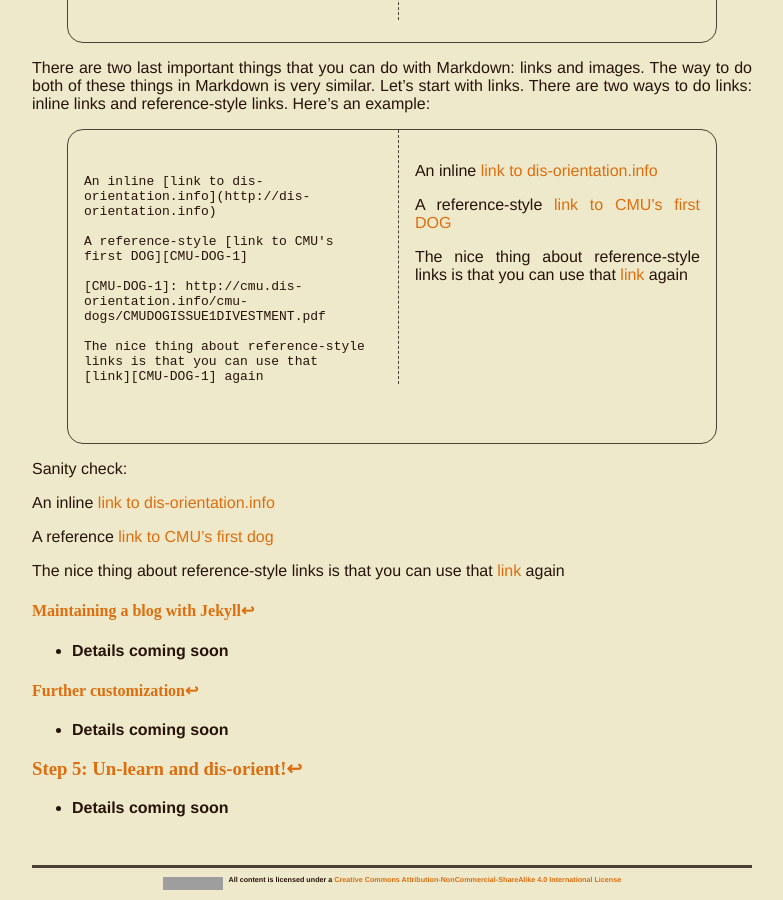
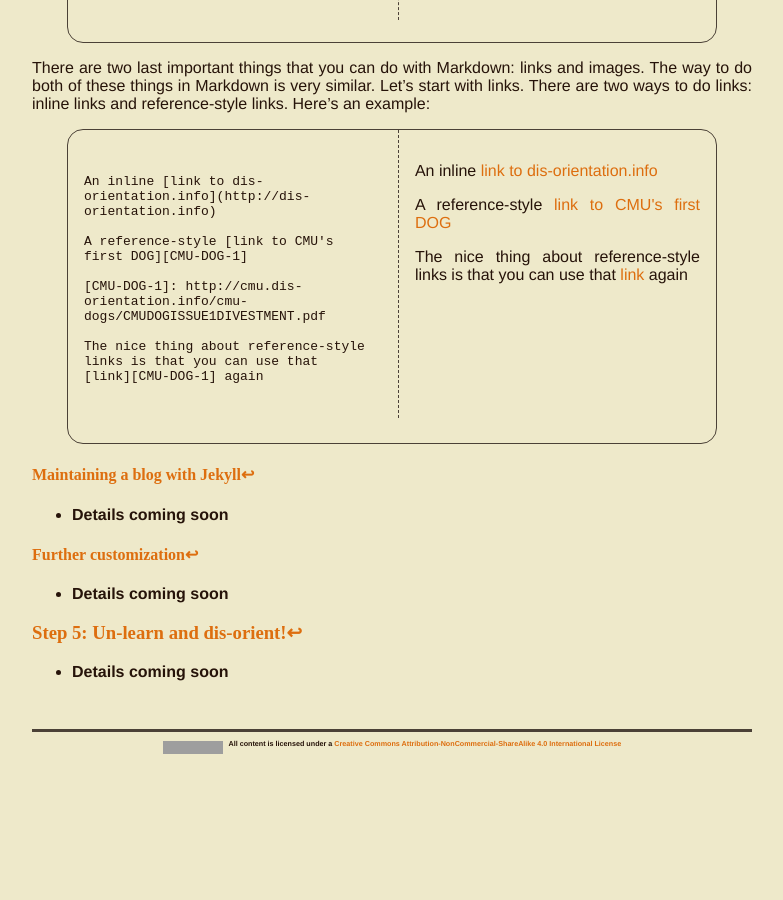
Before and after one commit to dis-orientation/dis-orientation.github.io, a Jekyll site: the page built from involved.md, in a window 1280 px wide and 900 px high, scrolled down 16700 px. Shown: the whole window, without its empty margins (248-1031 px from the left). Built offline with Jekyll 4.4.1, drawn with Linux system fonts in a browser that asks for light colours; Markdown is read by kramdown in place of the engine named in the settings; after the commit the page ends 17464 px from its top, so only the background shows below that; grey boxes are pictures that could not be loaded.

Commit message:
another blank paragraph; no more sanity

```diff
--- a/involved.md
+++ b/involved.md
@@ -521,18 +521,9 @@ The nice thing about reference-style links is that you can use that [link][CMU-D
 <p>The nice thing about reference-style links is that you can use that <a href="http://cmu.dis-orientation.info/cmu-dogs/CMUDOGISSUE1DIVESTMENT.pdf">link</a> again</p>
 <p>&nbsp;</p>
 <p>&nbsp;</p>
+<p>&nbsp;</p>
 </div>
 </div>
-
-Sanity check:
-
-An inline [link to dis-orientation.info](http://dis-orientation.info)
-
-A reference [link to CMU's first dog][CMU-DOG-1]
-
-[CMU-DOG-1]: http://cmu.dis-orientation.info/cmu-dogs/CMUDOGISSUE1DIVESTMENT.pdf
-
-The nice thing about reference-style links is that you can use that [link][CMU-DOG-1] again
 
 #### <a id="blog-with-jekyll">Maintaining a blog with Jekyll</a><a href="#toc">↩</a>
 
```
